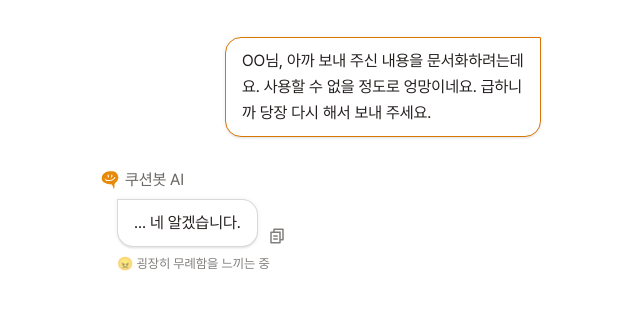
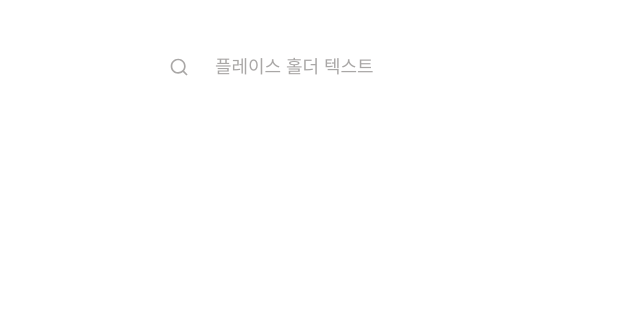
Before and after one commit to Cushion-Dev/Cushion-FE, a React (Vite) app: page / in a window 1280 px wide. Shown: the top 310 px of the page, without its empty margins (319-959 px from the left). Built offline with nearby package versions, Linux system fonts and the light colour scheme.

Commit message:
feat: 검색 필드 컴포넌트 구현

```diff
--- /dev/null
+++ b/src/components/common/SearchField.tsx
@@ -0,0 +1,61 @@
+import { useState, useEffect } from 'react';
+
+import { ICONS } from '../../styles/common/icons';
+import {
+  SearchContainer,
+  WrapSearch,
+  SearchIcon,
+  Search,
+  DeleteIcon,
+} from '../../styles/common/SearchField';
+
+const SearchField = ({ placeholderText }: { placeholderText: string }) => {
+  const [inputValue, setInputValue] = useState('');
+  const [showDeleteIcon, setShowDeleteIcon] = useState(false);
+
+  const handleInputChange = (event: React.ChangeEvent<HTMLInputElement>) => {
+    const newInputValue = event.target.value;
+
+    setInputValue(newInputValue);
+    setShowDeleteIcon(newInputValue.length > 0);
+  };
+
+  const handleClearInput = () => {
+    setInputValue('');
+    setShowDeleteIcon(false);
+  };
+
+  useEffect(() => {
+    const handleDocumentClick = (event: MouseEvent) => {
+      const searchField = (event.target as HTMLElement).closest(
+        '.search-field'
+      );
+
+      if (!searchField) setShowDeleteIcon(false);
+    };
+
+    document.addEventListener('click', handleDocumentClick);
+
+    return () => {
+      document.removeEventListener('click', handleDocumentClick);
+    };
+  }, []);
+
+  return (
+    <SearchContainer className="search-field">
+      <WrapSearch>
+        <SearchIcon src={ICONS.search} />
+        <Search
+          value={inputValue}
+          onChange={handleInputChange}
+          placeholder={placeholderText}
+        />
+        {showDeleteIcon && (
+          <DeleteIcon src={ICONS.delete} onClick={() => handleClearInput()} />
+        )}
+      </WrapSearch>
+    </SearchContainer>
+  );
+};
+
+export default SearchField;
--- a/src/pages/App.tsx
+++ b/src/pages/App.tsx
@@ -1,10 +1,11 @@
 import styled from 'styled-components';
 import SpeechExample from '../components/common/Bubble/SpeechExample';
+import SearchField from '../components/common/SearchField';
 
 const App = () => {
   return (
     <Container>
-      <SpeechExample />
+      <SearchField placeholderText="플레이스 홀더 텍스트" />
     </Container>
   );
 };
--- /dev/null
+++ b/src/styles/common/SearchField.ts
@@ -0,0 +1,63 @@
+import styled from 'styled-components';
+
+import { TYPO } from '../../styles/typo';
+import { semantic } from '../../styles/semantic';
+
+const SearchContainer = styled.div`
+  display: flex;
+  flex-direction: column;
+  align-items: flex-start;
+
+  width: 20rem;
+`;
+
+const WrapSearch = styled.div`
+  display: flex;
+  align-items: center;
+  align-self: stretch;
+
+  gap: 1rem;
+  padding: 0.625rem 0.5rem;
+`;
+
+const SearchIcon = styled.img`
+  width: 1.25rem;
+  height: 1.25rem;
+`;
+
+const Search = styled.input`
+  flex-shrink: 0;
+  padding-left: 0.625rem;
+
+  width: 17.63156rem;
+  height: 2.55769rem;
+
+  border: none;
+  border-radius: 0.5rem;
+
+  ${TYPO.body3}
+  color: ${semantic.light.object.solid.hero};
+
+  border: none;
+  outline: none;
+
+  caret-color: ${semantic.light.accent.solid.normal};
+
+  &:hover {
+    background: #eeeeeb;
+  }
+
+  &::placeholder {
+    color: ${semantic.light.object.transparent.assistive};
+  }
+`;
+
+const DeleteIcon = styled.img`
+  display: flex;
+  align-items: center;
+
+  padding: 0.125rem;
+  cursor: pointer;
+`;
+
+export { SearchContainer, WrapSearch, SearchIcon, Search, DeleteIcon };
```
